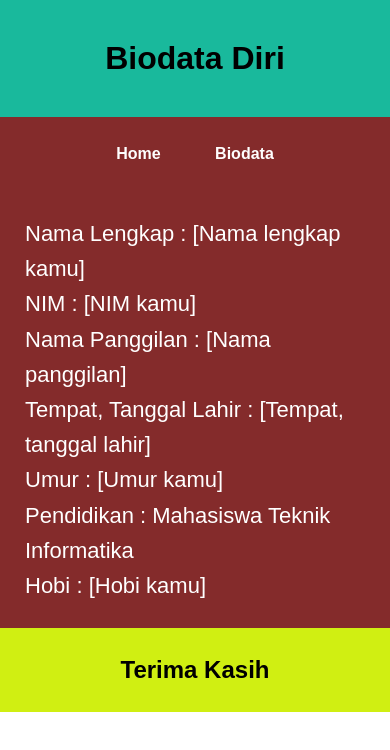
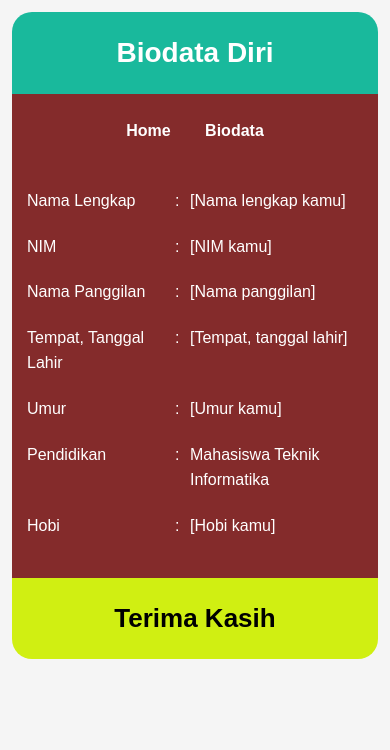
Before and after one commit to najla411242046/tugas-website, a plain HTML site: page biodata.html in a window 390 px wide. Drawn offline with Linux system fonts and the light colour scheme.

Commit message:
Update style.css

```diff
--- a/style.css
+++ b/style.css
@@ -6,21 +6,23 @@
 
 body {
     margin: 0;
+    padding: 30px;
     font-family: Arial, sans-serif;
-    background-color: white;
+    background-color: #f5f5f5;
 }
 
-/* Header untuk Home dan Biodata */
+/* Header hijau toska */
 #header {
     background-color: #19b99c;
-    color: black;
+    color: white;
     text-align: center;
-    padding: 30px 15px;
+    padding: 25px;
+    border-radius: 20px 20px 0 0;
 }
 
-#header h1,
-#header h2 {
-    margin: 10px 0;
+#header h1 {
+    margin: 0;
+    font-size: 36px;
 }
 
 /* Navigasi */
@@ -35,90 +37,90 @@ body {
     color: white;
     text-decoration: none;
     font-weight: bold;
-    padding: 10px 15px;
+    padding: 10px 20px;
     margin: 0 10px;
 }
 
 .navigasi a:hover {
     background-color: #19b99c;
-    border-radius: 6px;
+    border-radius: 8px;
 }
 
-/* Konten Home */
+/* Bagian isi biodata */
 #konten {
     background-color: #842b2b;
     color: white;
-    padding: 25px;
+    padding: 35px;
     min-height: 400px;
 }
 
-#konten p {
-    line-height: 1.6;
-}
-
-/* Konten Biodata */
 .data-biodata {
+    max-width: 950px;
+    margin: 0 auto;
     color: white;
     font-size: 23px;
     line-height: 1.6;
 }
 
-.data-item {
-    color: white;
+/* Membuat setiap baris sejajar */
+.baris-biodata {
+    display: grid;
+    grid-template-columns: 260px 20px minmax(0, 1fr);
+    column-gap: 5px;
+    align-items: start;
     margin-bottom: 25px;
 }
 
-/* Footer */
+.label-biodata,
+.titik-dua,
+.isi-biodata {
+    color: white;
+}
+
+.isi-biodata {
+    overflow-wrap: anywhere;
+}
+
+/* Footer hijau terang */
 #footer {
     background-color: #d0ef12;
     color: black;
     text-align: center;
-    padding: 18px;
+    padding: 15px;
+    border-radius: 0 0 20px 20px;
 }
 
-#footer h1,
 #footer h2 {
     margin: 10px;
+    font-size: 26px;
 }
 
-
-/* Mengubah tulisan di bagian konten menjadi putih */
-#konten {
-    color: white;
+/* Tampilan HP */
+@media (max-width: 600px) {
+    body {
+        padding: 12px;
     }
 
-#konten p,
-body > p {
-    color: white;
+    #header h1 {
+        font-size: 28px;
     }
 
-/* Tulisan Home dan Biodata */
     .navigasi a {
-    color: white;
+        margin: 0 5px;
+        padding: 10px;
     }
 
-
-/* Merapikan susunan biodata */
-.data-biodata {
-    color: white;
-    font-size: 22px;
-    line-height: 1.6;
+    #konten {
+        padding: 20px 15px;
     }
 
-.data-item {
-    display: grid;
-    grid-template-columns: 260px 20px 1fr;
-    gap: 5px;
-    margin-bottom: 22px;
-    color: white;
-    align-items: start;
+    .data-biodata {
+        font-size: 16px;
     }
 
-/* Menyesuaikan layar HP */
-@media (max-width: 600px) {
-    .data-item {
-        grid-template-columns: 1fr 15px 1.2fr;
-        font-size: 16px;
-        gap: 3px;
+    .baris-biodata {
+        grid-template-columns: 145px 12px minmax(0, 1fr);
+        column-gap: 3px;
+        margin-bottom: 20px;
     }
 }
```
Lines whose indentation alone changed are shown as unchanged.
